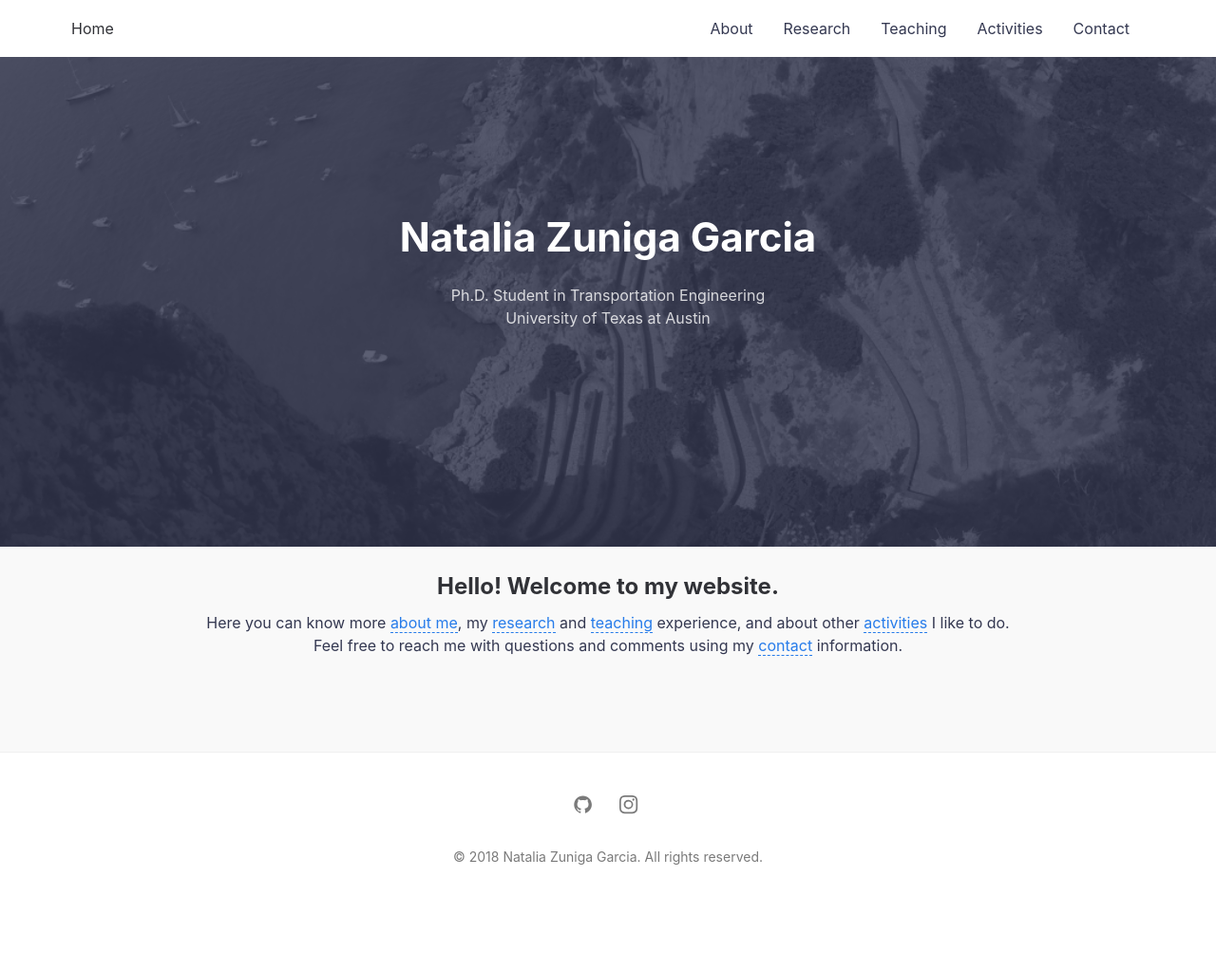
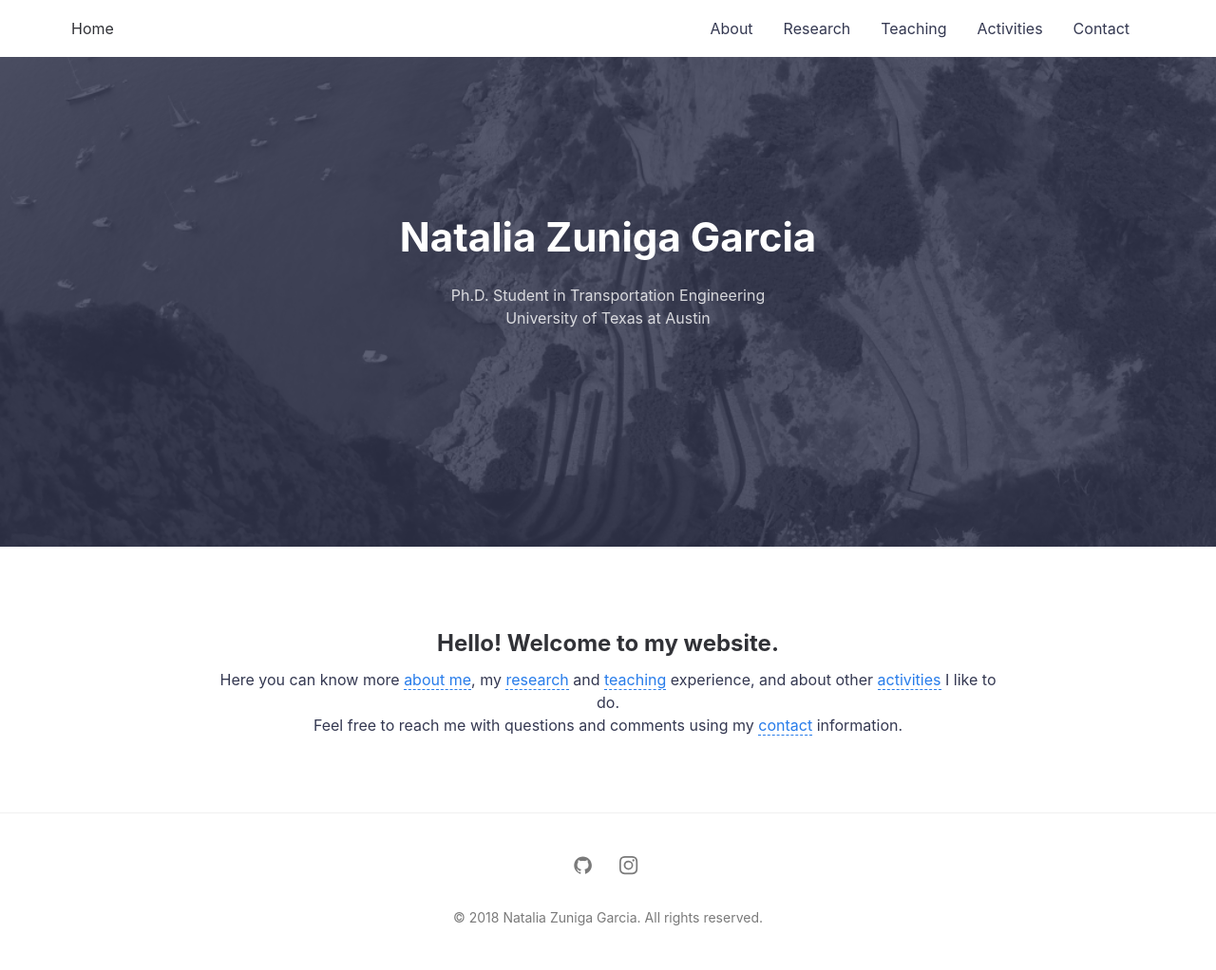
Before and after one commit to nzunigag/nzunigag.github.io, a Jekyll site: the page built from index.md, in a window 1280 px wide. Shown: the whole page at 95% size. Built offline with Jekyll 4.4.1, drawn with Linux system fonts in a browser that asks for light colours; before the commit the page ends 958 px from its top, so only the background shows below that.

Commit message:
Update default.html

```diff
--- a/_layouts/default.html
+++ b/_layouts/default.html
@@ -27,8 +27,8 @@ layout: compress
     </div>
 
     <main class="site__content">
-      <section class="blog">
-        <div class="container">
+      <section class="container">
+        <div class="page-content">
                <center>
                  <br>
               <h2> Hello! Welcome to my website.</h2>
@@ -41,7 +41,6 @@ layout: compress
               <a href="https://nzunigag.github.io/contact/">contact</a> information.
             </p>
 
-          <div class="post-list" itemscope="" itemtype="http://schema.org/Blog">
 
             {% for post in site.posts %}
               {% include card.html %}
```
